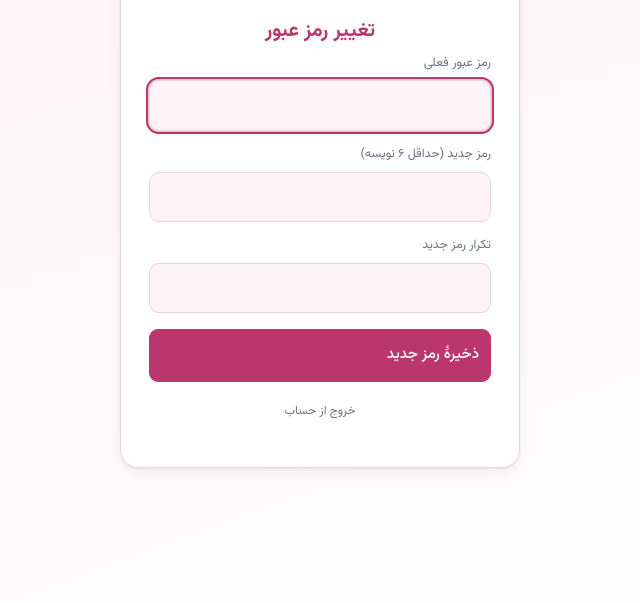
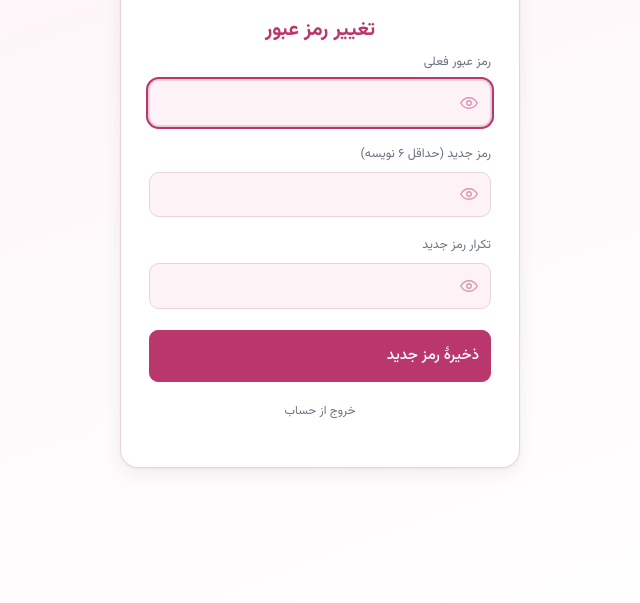
Before and after one commit to samaneh-IT-rose/survey-system, a FastAPI app: template app/templates/change_password.html in a window 1280 px wide. Shown: the part 197-800 px from the top of the page, without its empty margins (320-960 px from the left). Run offline with FastAPI, Linux system fonts and the light colour scheme; the template is opened without the code that fills it, so the values that code supplies are empty.

Commit message:
امنیت: دکمهٔ چشمی «نمایش رمز عبور» کنار همهٔ فیلدهای رمز (صفحهٔ ورود + سه فیلد صفحهٔ تغییر رمز) — کلیک روی چشم رمز را نشان می‌دهد و کلیک دوباره پنهان می‌کند (آیکون چشم باز/بسته + aria)

```diff
--- a/app/static/css/styles.css
+++ b/app/static/css/styles.css
@@ -466,3 +466,19 @@ html[data-mode="dark"] .permchip.perm-export { background: #052e16; color: #86ef
   border-radius: 10px; padding: 10px 12px; background: var(--bg); }
 .permsgrid .permitem { display: flex; align-items: center; gap: 6px; font-size: 12.5px; color: var(--text); }
 .permsgrid .permitem input { accent-color: var(--primary); }
+
+/* ===== دکمهٔ چشمی نمایش/پنهان‌کردن رمز عبور ===== */
+.passwrap { position: relative; display: block; }
+/* فیلدها dir="ltr" هستند؛ چشم در انتهای متن یعنی سمت راست فیلد می‌نشیند */
+.passwrap > input,
+.loginform .passwrap > input,
+.modal .passwrap > input { padding-right: 42px; }
+.eyebtn {
+  position: absolute; top: 50%; right: 6px; transform: translateY(-50%);
+  width: 32px; height: 32px; padding: 0; border: 0; border-radius: 8px;
+  background: transparent; color: var(--primary); opacity: .5;
+  display: inline-flex; align-items: center; justify-content: center;
+  cursor: pointer;
+}
+.eyebtn:hover { opacity: 1; background: var(--soft); }
+.eyebtn:focus-visible { opacity: 1; outline: 2px solid var(--primary); outline-offset: 1px; }
--- a/app/templates/change_password.html
+++ b/app/templates/change_password.html
@@ -27,15 +27,33 @@
       <form method="post" action="{{ prefix }}/change-password" class="loginform">
         <label class="field">
           <span>رمز عبور فعلی</span>
-          <input type="password" name="current_password" required autofocus autocomplete="current-password" dir="ltr">
+          <span class="passwrap">
+            <input type="password" name="current_password" required autofocus autocomplete="current-password" dir="ltr">
+            <button type="button" class="eyebtn" aria-label="نمایش رمز" aria-pressed="false" title="نمایش رمز">
+              <svg class="ic-eye" viewBox="0 0 24 24" width="18" height="18" fill="none" stroke="currentColor" stroke-width="1.8" stroke-linecap="round" stroke-linejoin="round" aria-hidden="true"><path d="M1 12s4-7 11-7 11 7 11 7-4 7-11 7S1 12 1 12z"/><circle cx="12" cy="12" r="3"/></svg>
+              <svg class="ic-eyeoff" hidden viewBox="0 0 24 24" width="18" height="18" fill="none" stroke="currentColor" stroke-width="1.8" stroke-linecap="round" stroke-linejoin="round" aria-hidden="true"><path d="M17.94 17.94A10.07 10.07 0 0 1 12 20c-7 0-11-8-11-8a18.45 18.45 0 0 1 5.06-5.94M9.9 4.24A9.12 9.12 0 0 1 12 4c7 0 11 8 11 8a18.5 18.5 0 0 1-2.16 3.19m-6.72-1.07a3 3 0 1 1-4.24-4.24"/><line x1="1" y1="1" x2="23" y2="23"/></svg>
+            </button>
+          </span>
         </label>
         <label class="field">
           <span>رمز جدید (حداقل ۶ نویسه)</span>
-          <input type="password" name="new_password" required minlength="6" autocomplete="new-password" dir="ltr">
+          <span class="passwrap">
+            <input type="password" name="new_password" required minlength="6" autocomplete="new-password" dir="ltr">
+            <button type="button" class="eyebtn" aria-label="نمایش رمز" aria-pressed="false" title="نمایش رمز">
+              <svg class="ic-eye" viewBox="0 0 24 24" width="18" height="18" fill="none" stroke="currentColor" stroke-width="1.8" stroke-linecap="round" stroke-linejoin="round" aria-hidden="true"><path d="M1 12s4-7 11-7 11 7 11 7-4 7-11 7S1 12 1 12z"/><circle cx="12" cy="12" r="3"/></svg>
+              <svg class="ic-eyeoff" hidden viewBox="0 0 24 24" width="18" height="18" fill="none" stroke="currentColor" stroke-width="1.8" stroke-linecap="round" stroke-linejoin="round" aria-hidden="true"><path d="M17.94 17.94A10.07 10.07 0 0 1 12 20c-7 0-11-8-11-8a18.45 18.45 0 0 1 5.06-5.94M9.9 4.24A9.12 9.12 0 0 1 12 4c7 0 11 8 11 8a18.5 18.5 0 0 1-2.16 3.19m-6.72-1.07a3 3 0 1 1-4.24-4.24"/><line x1="1" y1="1" x2="23" y2="23"/></svg>
+            </button>
+          </span>
         </label>
         <label class="field">
           <span>تکرار رمز جدید</span>
-          <input type="password" name="new_password2" required minlength="6" autocomplete="new-password" dir="ltr">
+          <span class="passwrap">
+            <input type="password" name="new_password2" required minlength="6" autocomplete="new-password" dir="ltr">
+            <button type="button" class="eyebtn" aria-label="نمایش رمز" aria-pressed="false" title="نمایش رمز">
+              <svg class="ic-eye" viewBox="0 0 24 24" width="18" height="18" fill="none" stroke="currentColor" stroke-width="1.8" stroke-linecap="round" stroke-linejoin="round" aria-hidden="true"><path d="M1 12s4-7 11-7 11 7 11 7-4 7-11 7S1 12 1 12z"/><circle cx="12" cy="12" r="3"/></svg>
+              <svg class="ic-eyeoff" hidden viewBox="0 0 24 24" width="18" height="18" fill="none" stroke="currentColor" stroke-width="1.8" stroke-linecap="round" stroke-linejoin="round" aria-hidden="true"><path d="M17.94 17.94A10.07 10.07 0 0 1 12 20c-7 0-11-8-11-8a18.45 18.45 0 0 1 5.06-5.94M9.9 4.24A9.12 9.12 0 0 1 12 4c7 0 11 8 11 8a18.5 18.5 0 0 1-2.16 3.19m-6.72-1.07a3 3 0 1 1-4.24-4.24"/><line x1="1" y1="1" x2="23" y2="23"/></svg>
+            </button>
+          </span>
         </label>
         <button type="submit" class="btn primary loginbtn">ذخیرهٔ رمز جدید</button>
       </form>
@@ -43,5 +61,6 @@
       <p class="loginfoot"><a href="{{ prefix }}/logout" class="mutedlink">خروج از حساب</a></p>
     </div>
   </div>
+<script src="{{ asset('static/js/password-toggle.js') }}"></script>
 </body>
 </html>
```
Also changed, not shown: app/static/js/password-toggle.js (added, +36 -0 lines), app/templates/login.html (+9 -2 lines).
